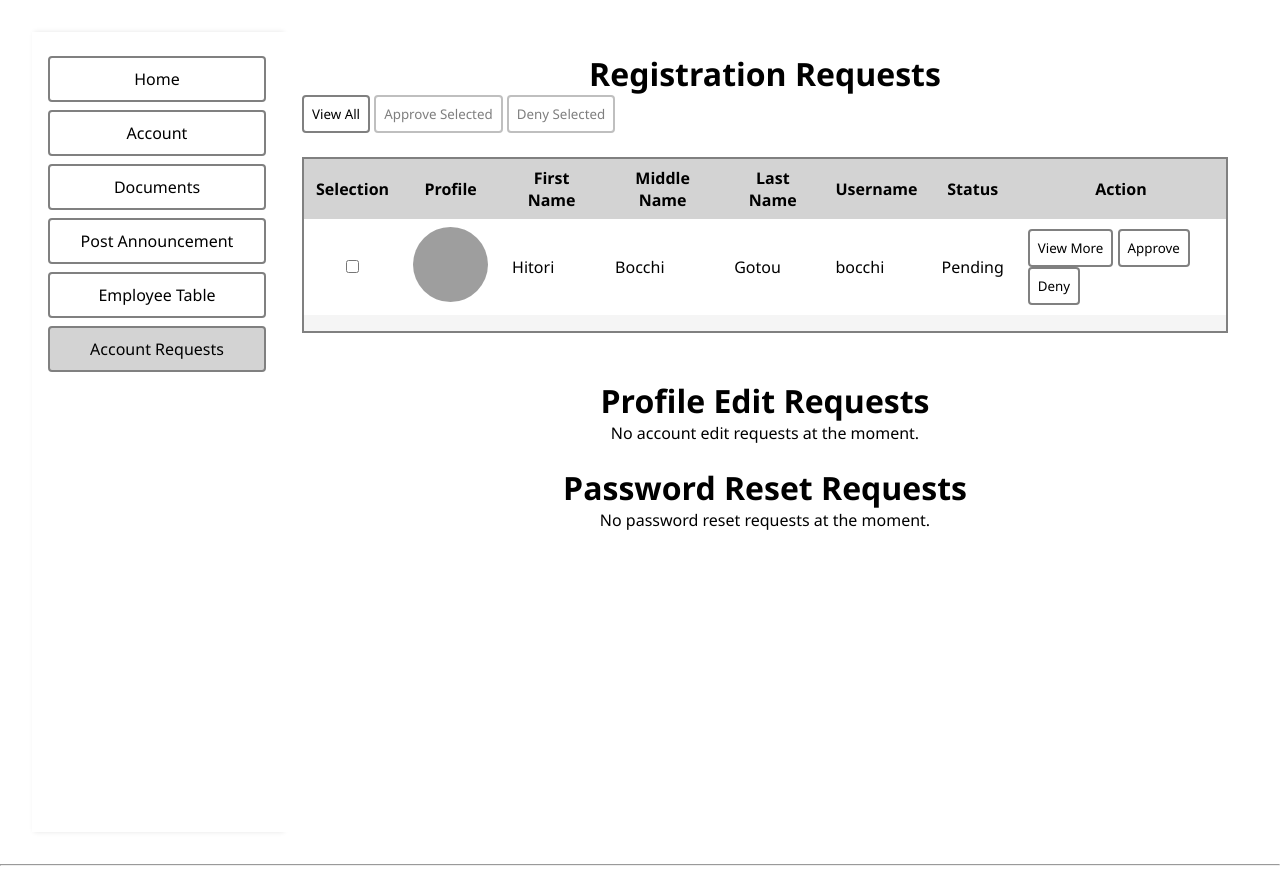
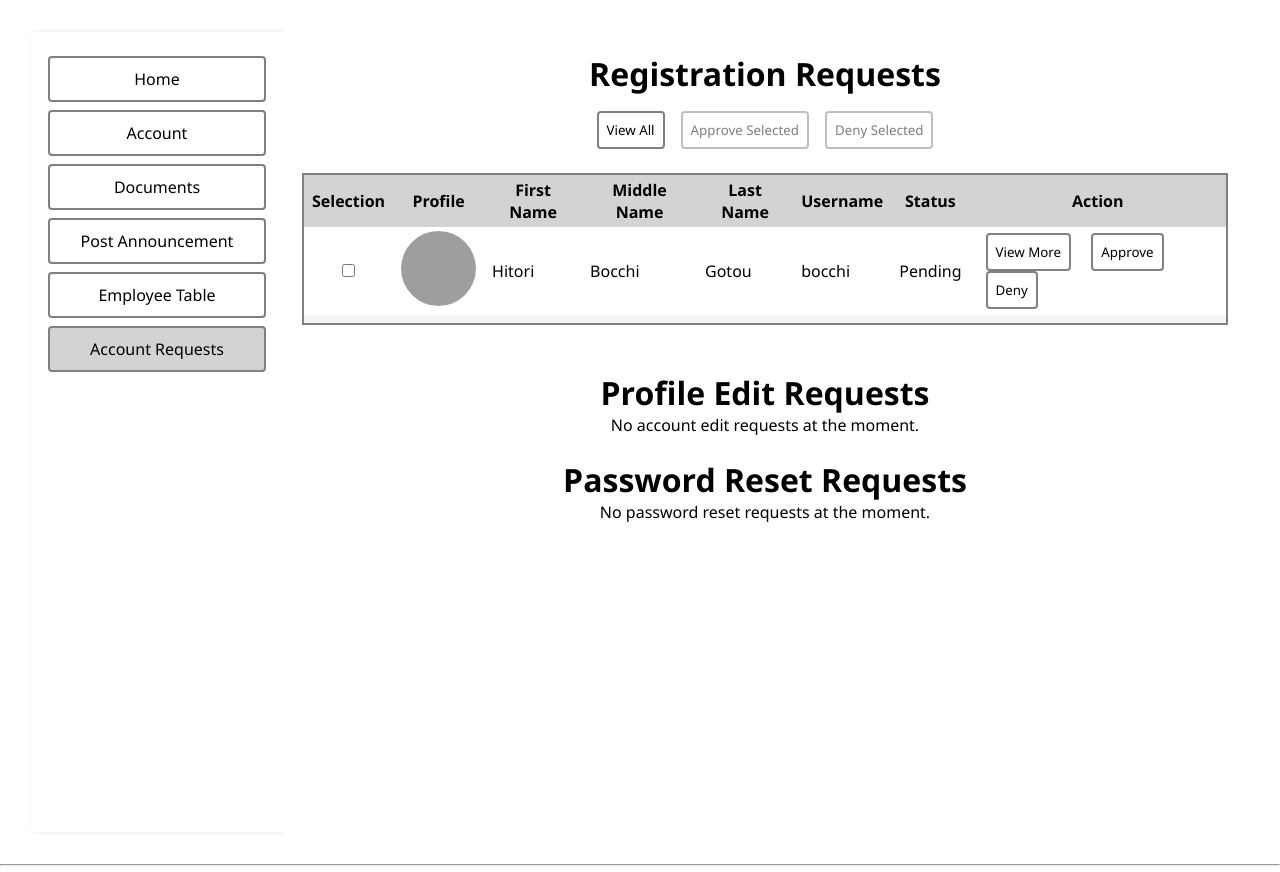
Before and after one commit to SzenInso/UBISH-BarangaySystem, a PHP site: page /pages/main/account_requests.php in a window 1280 px wide. Shown: the part 134-1006 px from the top of the page. Run offline with PHP 8.4, Linux system fonts and the light colour scheme; a user stored in the database is signed in; data comes from the database, SQL or seed files in the repository; grey boxes are pictures that could not be loaded.

Commit message:
Edit: Table data design

```diff
--- a/assets/css/style.css
+++ b/assets/css/style.css
@@ -206,7 +206,7 @@ button.logout {
     object-fit: cover;
 }
 div#employee-table-container {
-    max-height: 500px;
+    max-height: 750px;
     overflow-x: auto;
     overflow-y: auto;
 }
@@ -218,7 +218,7 @@ div#employee-table-container {
 .dashboard-content table#employee-table tr td,
 .dashboard-content table#employee-table tr th {
     text-align: left;
-    padding: 8px 12px;
+    padding: 4px 8px;
 }
 .dashboard-content table#employee-table tr:nth-child(odd) td {
     text-align: left;
@@ -228,6 +228,18 @@ div#employee-table-container {
     text-align: center;
     background-color: lightgray;
 }
+.dashboard-content button#deleteEmp {
+    border: 2px solid gray;
+    background-color: white;
+    color: black;
+    margin: 0 8px;
+    padding: 8px;
+    border-radius: 4px;
+    cursor: pointer;
+}
+.dashboard-content button#deleteEmp:hover {
+    background-color: lightgray;
+}
 footer p {
     text-align: center;
     padding: 8px;
--- a/pages/main/account_requests.php
+++ b/pages/main/account_requests.php
@@ -352,6 +352,15 @@
         .registration-main button:disabled:hover {
             background-color: white;
         }
+        .registration-actions-multiple {
+            display: flex;
+            align-items: center;
+            justify-content: center;
+            margin-top: 16px;
+        }
+        .registration-actions-multiple button {
+            margin: 0 8px;
+        }
         .dashboard-content table#registration-requests {
             width: 100%;
             border-collapse: collapse;
@@ -360,7 +369,10 @@
         .dashboard-content table#registration-requests tr td,
         .dashboard-content table#registration-requests tr th {
             text-align: left;
-            padding: 8px 12px;
+            padding: 4px 8px;
+        }
+        .action-btns button {
+            margin: 0 8px;
         }
         .dashboard-content table#registration-requests tr:nth-child(odd) td {
             text-align: left;
@@ -467,7 +479,7 @@
                                                 <td><?php echo $reg['last_name']; ?></td>
                                                 <td><?php echo $reg['username']; ?></td>
                                                 <td><?php echo $reg['status']; ?></td>
-                                                <td>
+                                                <td class="action-btns">
                                                     <button
                                                         class="view-btn"
                                                         type="button"
```
